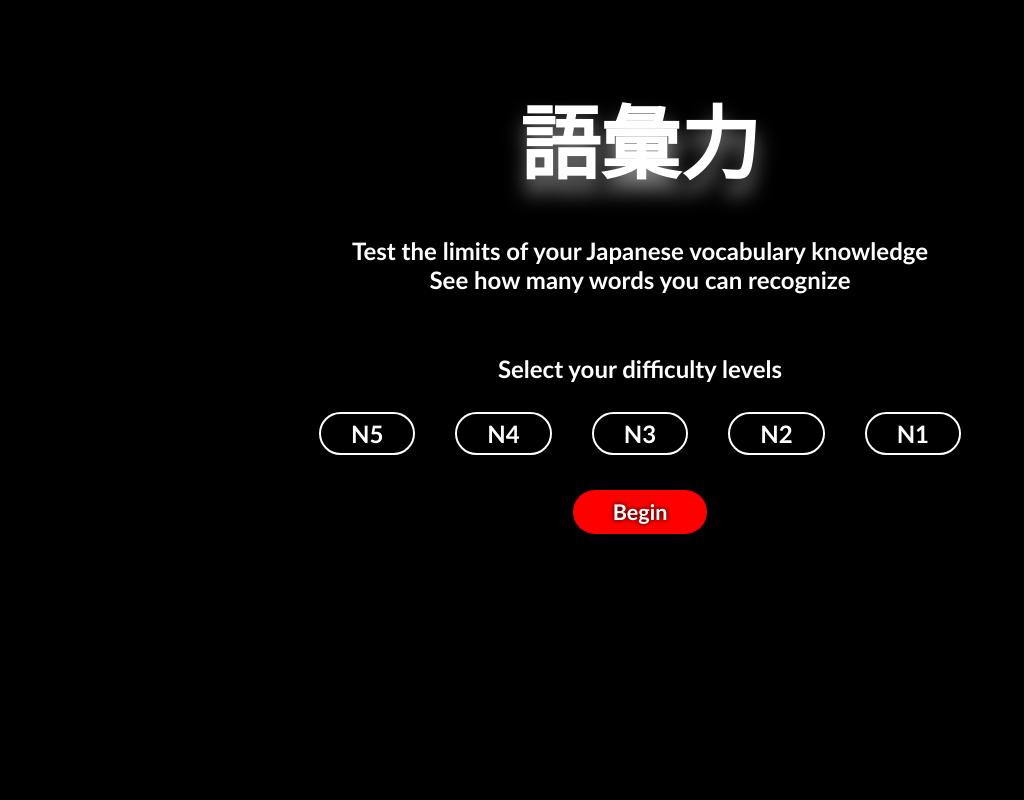
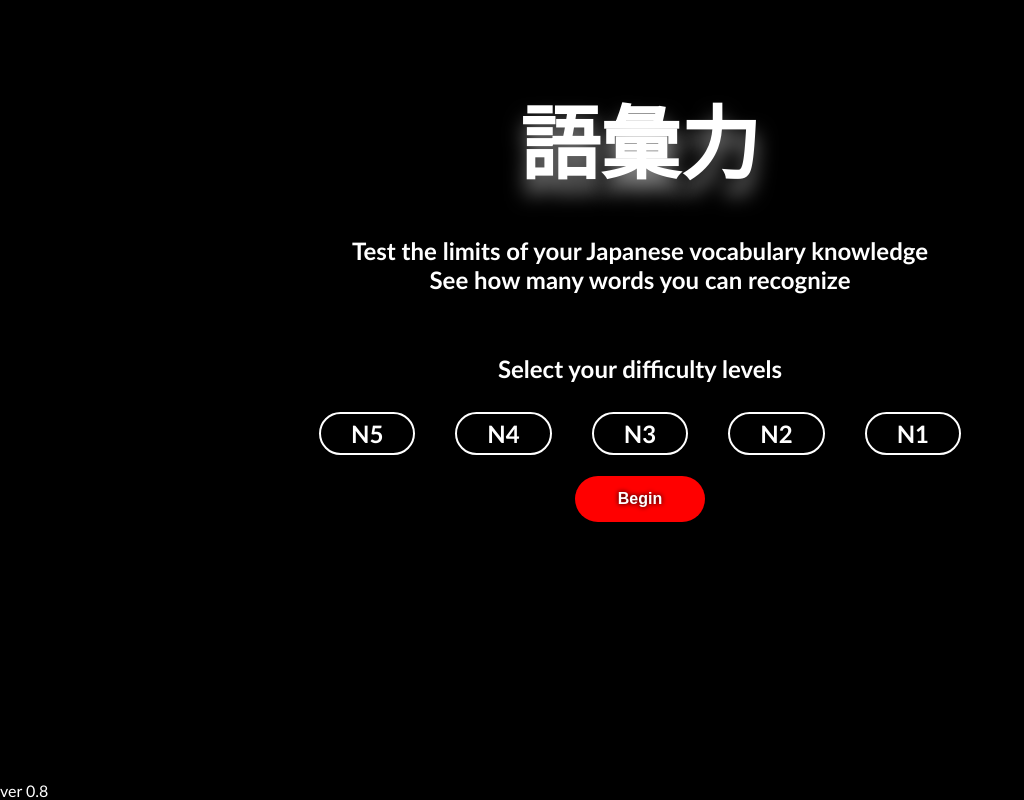
Before and after one commit to EricZhao9482/Goiryoku, a React (Vite) app: page / in a window 1280 px wide. Shown: the whole page, without its empty margins (0-1024 px from the left). Built offline with nearby package versions, Linux system fonts and the light colour scheme.

Commit message:
begin button now uses secondary button styling

```diff
--- a/src/App.jsx
+++ b/src/App.jsx
@@ -193,6 +193,7 @@ function App() {
       <KnowDontKnowButtons onHomeScreen={onHomeScreen} onClickFunc={handleKnowDontKnowClick}/>
       <BackButton onHomeScreen={onHomeScreen} onClickFunc={handleBackButtonClick} />
       <WordListsSection onHomeScreen={onHomeScreen} knownWordsList={knownWords} unknownWordsList={unknownWords}/>
+      <footer>ver 0.8</footer>
     </>
   )
 }
--- a/src/components/BeginButton.jsx
+++ b/src/components/BeginButton.jsx
@@ -9,8 +9,8 @@
 function BeginButton({onHomeScreen, onClickFunc}) {
 
     return (
-        <div id="begin-btn" className={`center btn-primary ${onHomeScreen ? "fade-in-from-bottom" : "hide"}`} onClick={onClickFunc}>
-            <p>Begin</p>
+        <div id="begin-btn" className={"center"}>
+            <button className={`btn-secondary ${onHomeScreen ? "fade-in-from-bottom" : "hide"}`} onClick={onClickFunc}>Begin</button>
         </div>
     )
 }
--- a/src/css/styling.css
+++ b/src/css/styling.css
@@ -15,6 +15,15 @@ p {
     color: white;
     font-size: 150%;
 }
+
+footer {
+    position: fixed;
+    bottom: 0;
+    left: 0;
+    width: 100%;
+    color: white;
+}
+
 
 ul {
     justify-content: center;
```
